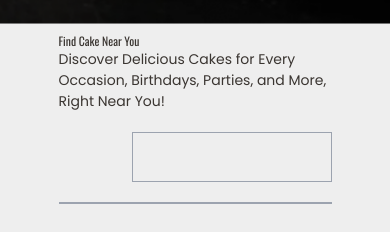
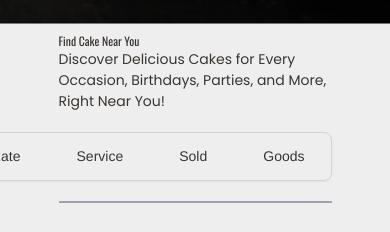
Before and after one commit to BryanIanRamos/Cake-Area, a React (Vite) app: page / in a window 390 px wide. Shown: the part 820-1052 px from the top of the page. Built offline with nearby package versions, Linux system fonts and the light colour scheme.

Commit message:
MainPage Complete.
To be done:
-responsiveness
-api
-functionality

```diff
--- a/src/pages/MainPage.jsx
+++ b/src/pages/MainPage.jsx
@@ -3,6 +3,7 @@ import Cake_BG from "../assets/Cake_BG.png";
 import Cake_area_logo from "../assets/cake_area_logo.png";
 import BakerBusinessCard from "../components/BakerBusinessCard";
 const MainPage = () => {
+  const [selectedFilter, setSelectedFilter] = useState(null);
   const [selectBarangay, setSelectBarangay] = useState("");
   const [selectStreet, setSelectStreet] = useState("");
 
@@ -12,6 +13,11 @@ const MainPage = () => {
 
   const handleStreetOption = (event) => {
     setSelectStreet(event.target.value);
+  };
+
+  // Handler function for selecting a filter
+  const handleFilterClick = (filter) => {
+    setSelectedFilter(filter);
   };
 
   return (
@@ -109,9 +115,48 @@ const MainPage = () => {
             More, Right Near You!
           </h3>
         </div>
-        <div className=" border-green-500 flex justify-end my-5">
-          <div className=" border border-gray-400 w-[200px] h-[50px] "></div>
+        {/* Filter option  */}
+        <div className="flex justify-end my-5">
+          <div className="flex items-center gap-6 border border-gray-300 rounded-lg px-[10px] py-[5px] w-fit text-secondary font-poppins shadow-sm">
+            <button
+              className={`px-4 py-2 rounded-md transition-colors duration-300 ${
+                selectedFilter === "rate" ? "bg-[#D9D9D9]" : "hover:bg-gray-200"
+              }`}
+              onClick={() => handleFilterClick("rate")}
+            >
+              Rate
+            </button>
+            <button
+              className={`px-4 py-2 rounded-md transition-colors duration-300 ${
+                selectedFilter === "service"
+                  ? "bg-[#D9D9D9]"
+                  : "hover:bg-gray-200"
+              }`}
+              onClick={() => handleFilterClick("service")}
+            >
+              Service
+            </button>
+            <button
+              className={`px-4 py-2 rounded-md transition-colors duration-300 ${
+                selectedFilter === "sold" ? "bg-[#D9D9D9]" : "hover:bg-gray-200"
+              }`}
+              onClick={() => handleFilterClick("sold")}
+            >
+              Sold
+            </button>
+            <button
+              className={`px-4 py-2 rounded-md transition-colors duration-300 ${
+                selectedFilter === "goods"
+                  ? "bg-[#D9D9D9]"
+                  : "hover:bg-gray-200"
+              }`}
+              onClick={() => handleFilterClick("goods")}
+            >
+              Goods
+            </button>
+          </div>
         </div>
+
         <div className="w-full border border-gray-400 "></div>
         {/* Baker Business Card  */}
         <BakerBusinessCard />
--- a/tailwind.config.js
+++ b/tailwind.config.js
@@ -7,7 +7,6 @@ export default {
         primary: "#E69A41",
         secondary: "#3A3531",
         tertiary: "#656565",
-        tertquaternaryiary: "#656565",
       },
     },
   },
```
